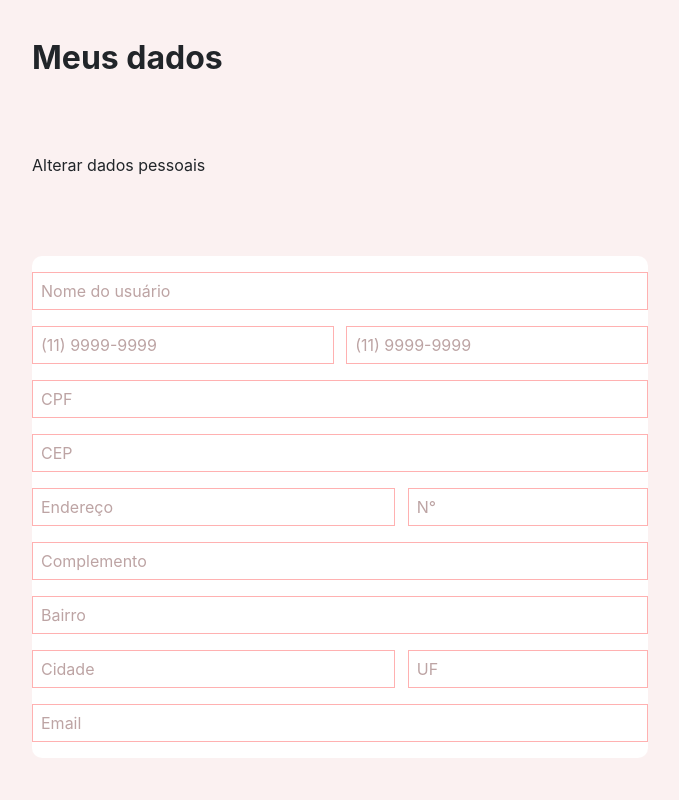
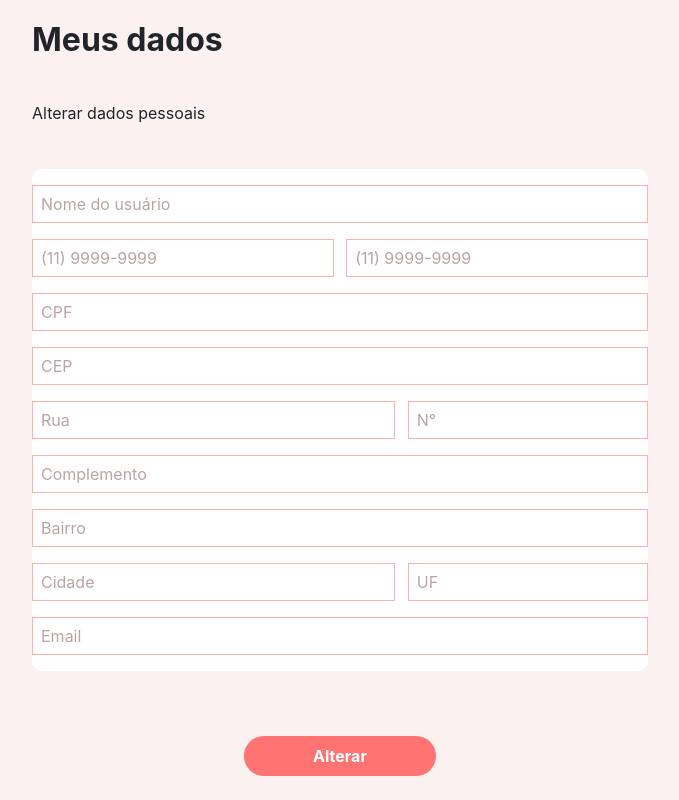
Before and after one commit to larissa-NUF/alge, a PHP site: page /userData.html in a window 1280 px wide. Shown: the part 87-887 px from the top of the page, without its empty margins (300-979 px from the left). Run offline with PHP 8.4, Linux system fonts and the light colour scheme; some libraries are stand-ins or nearby versions.

Commit message:
feat: form userData completa, Api do Cep colocada

```diff
--- a/css/userData.css
+++ b/css/userData.css
@@ -57,6 +57,26 @@ main {
     width: 49%;
   }
 
+
+  .alterarBtn{
+    display: flex;
+    justify-content: center;
+    align-self: center;
+    margin-top: 1em;
+  }
+  .alterarBtn button{
+    width: 15vw;
+    height: 5vh;
+    background: #FF7373;
+    border-radius: 50px;
+    border: none;
+    font-weight: bold;
+    color: #FFFFFF;
+    display: flex;
+    justify-content: center;
+    align-items: center;
+  }
+
   ::placeholder{
     color: #BDA4A4;
   }
--- a/userData.html
+++ b/userData.html
@@ -88,26 +88,30 @@
                         <input type="text" placeholder="CPF" id="cpf">
                     </div>
                     <div class="input">
-                        <input type="text" placeholder="CEP" id="cep">
+                        <input type="text" placeholder="CEP" id="cep" onblur=" consultarCep() ">
                     </div>
                     <div class="input duoCampo">
-                        <input type="text" placeholder="Endereço">
-                        <input type="number" placeholder="N°">
+                        <input type="text" placeholder="Rua" id="logradouro">
+                        <input type="number" placeholder="N°" id="numero">
                     </div>
                     <div class="input">
-                        <input type="text" placeholder="Complemento">
+                        <input type="text" placeholder="Complemento" id="complemento">
                     </div>
                     <div class="input">
-                        <input type="text" placeholder="Bairro">
+                        <input type="text" placeholder="Bairro" id="bairro">
                     </div>
                     <div class="input duoCampo">
-                        <input type="text" placeholder="Cidade">
-                        <input type="text" placeholder="UF">
+                        <input type="text" placeholder="Cidade" id="cidade">
+                        <input type="text" placeholder="UF" id="uf">
                     </div>
                     <div class="input">
                         <input type="text" placeholder="Email">
                     </div>
+
                 </form>
+            </div>
+            <div class="alterarBtn">
+                <button> Alterar </button>
             </div>
         </div>
     </main>
```
Also changed, not shown: js/form.js (+32 -0 lines).
